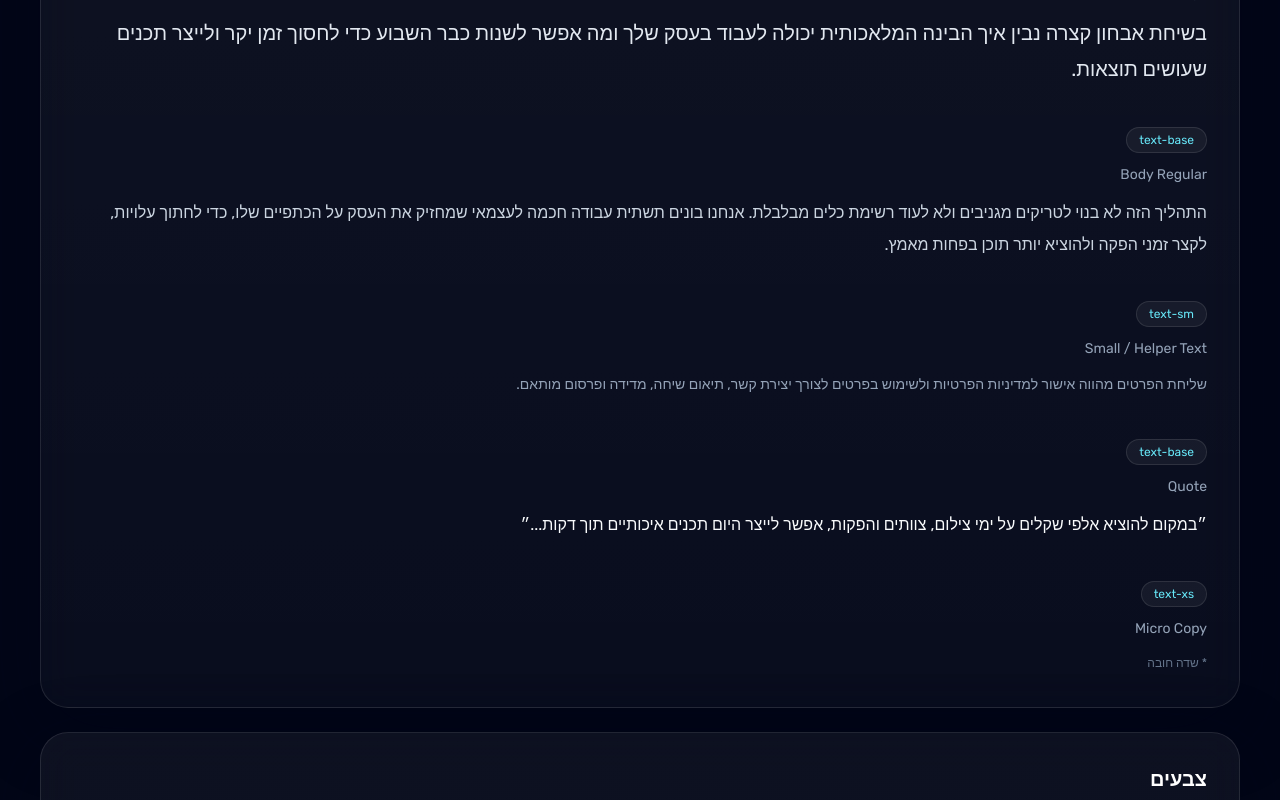
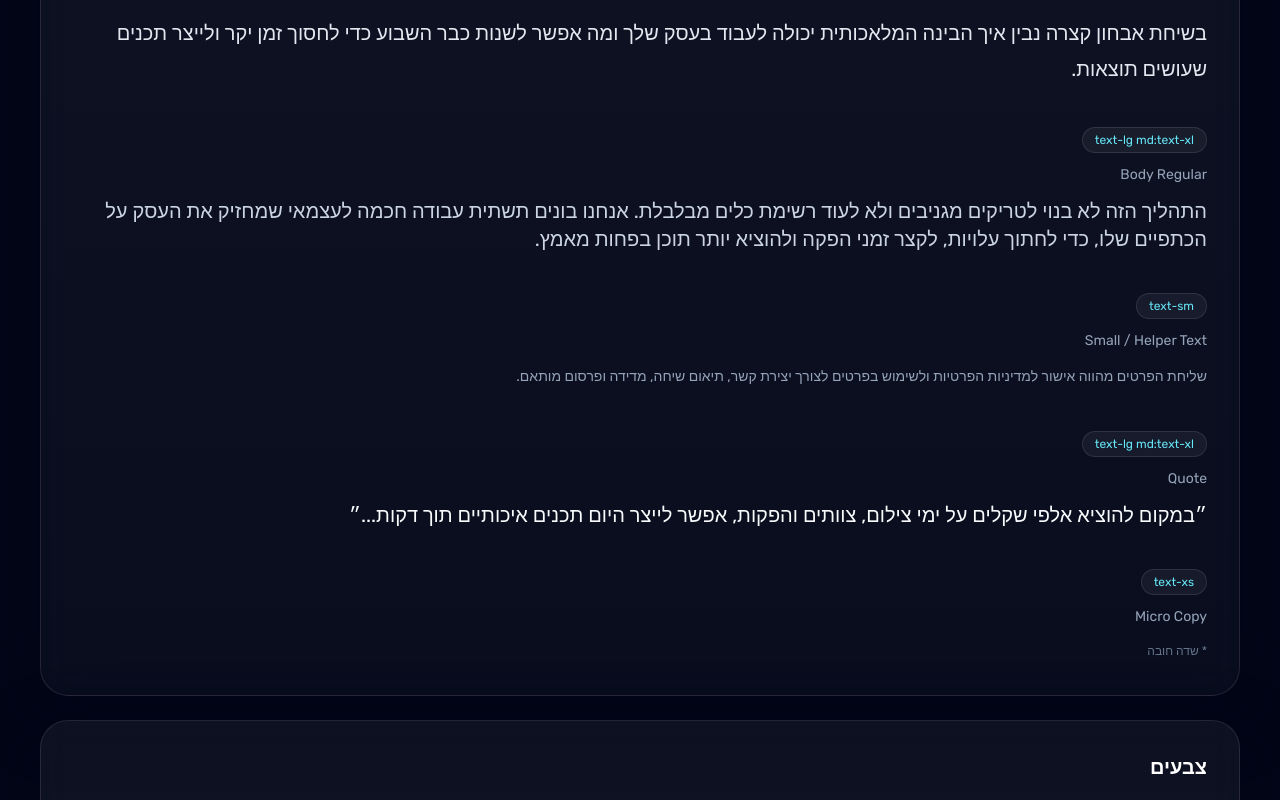
Before and after one commit to MYREMARK/ai, a Next.js app: page /brand-guidelines in a window 1280 px wide. Shown: the part 1220-2020 px from the top of the page. Built offline with nearby package versions, Linux system fonts and the light colour scheme.

Commit message:
update typography

```diff
--- a/app/brand-guidelines/page.tsx
+++ b/app/brand-guidelines/page.tsx
@@ -75,7 +75,7 @@ export default function BrandGuidelinesPage() {
             <h1 className="mt-3 text-4xl font-semibold leading-tight text-white md:text-6xl">
               מערכת העיצוב של העמוד
             </h1>
-            <p className="mt-4 max-w-3xl text-base leading-8 text-slate-300 md:text-lg">
+            <p className="mt-4 max-w-3xl text-lg md:text-xl leading-8 text-slate-300 md:text-lg">
               עמוד עזר להצגת כל הגדלים, הצבעים והרכיבים המרכזיים של המותג כדי
               שיהיה קל לדייק עיצוב ולהתבסס עליו בעמודים עתידיים.
             </p>
@@ -141,9 +141,9 @@ export default function BrandGuidelinesPage() {
               </div>
 
               <div>
-                <CodeLabel>text-base</CodeLabel>
+                <CodeLabel>text-lg md:text-xl</CodeLabel>
                 <p className="mb-3 text-sm text-slate-400">Body Regular</p>
-                <p className="text-base leading-8 text-slate-300">
+                <p className="text-lg md:text-xl leading-8 text-slate-300">
                   התהליך הזה לא בנוי לטריקים מגניבים ולא לעוד רשימת כלים
                   מבלבלת. אנחנו בונים תשתית עבודה חכמה לעצמאי שמחזיק את העסק על
                   הכתפיים שלו, כדי לחתוך עלויות, לקצר זמני הפקה ולהוציא יותר
@@ -161,9 +161,9 @@ export default function BrandGuidelinesPage() {
               </div>
 
               <div>
-                <CodeLabel>text-base</CodeLabel>
+                <CodeLabel>text-lg md:text-xl</CodeLabel>
                 <p className="mb-3 text-sm text-slate-400">Quote</p>
-                <p className="text-base leading-8 text-slate-50">
+                <p className="text-lg md:text-xl leading-8 text-slate-50">
                   ״במקום להוציא אלפי שקלים על ימי צילום, צוותים והפקות, אפשר
                   לייצר היום תכנים איכותיים תוך דקות...״
                 </p>
@@ -193,7 +193,7 @@ export default function BrandGuidelinesPage() {
                         <div
                           className={`h-20 rounded-2xl border border-white/10 ${color.className}`}
                         />
-                        <p className="mt-4 text-base font-medium text-white">
+                        <p className="mt-4 text-lg md:text-xl font-medium text-white">
                           {color.name}
                         </p>
                         <p className="mt-1 text-sm text-slate-400">{color.hex}</p>
@@ -209,8 +209,8 @@ export default function BrandGuidelinesPage() {
           <Card title="כפתורים">
             <div className="space-y-6">
               <div>
-                <CodeLabel>text-base</CodeLabel>
-                <button className="w-full rounded-full bg-white px-6 py-4 text-base font-semibold text-slate-950 md:w-auto">
+                <CodeLabel>text-lg md:text-xl</CodeLabel>
+                <button className="w-full rounded-full bg-white px-6 py-4 text-lg md:text-xl font-semibold text-slate-950 md:w-auto">
                   קבע לי שיחת אבחון ללא עלות
                 </button>
               </div>
@@ -299,22 +299,22 @@ export default function BrandGuidelinesPage() {
           <Card title="כרטיסים / Components">
             <div className="grid gap-5 md:grid-cols-2">
               <div className="rounded-[30px] border border-white/10 bg-white/5 p-5 shadow-[0_18px_55px_rgba(2,6,23,0.24)] backdrop-blur-xl">
-                <CodeLabel>text-xs + text-sm / md:text-base</CodeLabel>
+                <CodeLabel>text-xs + text-sm / md:text-lg md:text-xl</CodeLabel>
                 <div className="inline-flex rounded-full border border-cyan-400/20 bg-cyan-400/10 px-3 py-1.5 text-xs font-medium text-cyan-200">
                   מוח שיווקי
                 </div>
-                <p className="mt-4 text-sm leading-7 text-slate-200 md:text-base md:leading-8">
+                <p className="mt-4 text-sm leading-7 text-slate-200 md:text-lg md:text-xl md:leading-8">
                   נבנה יחד מנגנון שמוציא ממך פוסטים, רעיונות וניסוחים בקול
                   המקצועי שלך.
                 </p>
               </div>
 
               <div className="rounded-[30px] border border-white/10 bg-slate-950/72 p-6 shadow-[0_30px_90px_rgba(2,6,23,0.5)] backdrop-blur-xl">
-                <CodeLabel>text-xl + text-base</CodeLabel>
+                <CodeLabel>text-xl + text-lg md:text-xl</CodeLabel>
                 <p className="text-xl font-semibold text-white">
                   מארק זוסמנוביץ׳
                 </p>
-                <p className="mt-3 text-base leading-8 text-slate-300">
+                <p className="mt-3 text-lg md:text-xl leading-8 text-slate-300">
                   מרצה ומעצב שיווק ומוניטיזציה עם למעלה מ־20 שנות ניסיון.
                 </p>
               </div>
@@ -332,8 +332,8 @@ export default function BrandGuidelinesPage() {
                 <p className="text-sm text-white">דוגמת טקסט text-sm</p>
               </div>
               <div>
-                <CodeLabel>text-base</CodeLabel>
-                <p className="text-base text-white">דוגמת טקסט text-base</p>
+                <CodeLabel>text-lg md:text-xl</CodeLabel>
+                <p className="text-lg md:text-xl text-white">דוגמת טקסט text-lg md:text-xl</p>
               </div>
               <div>
                 <CodeLabel>text-lg</CodeLabel>
--- a/app/page.tsx
+++ b/app/page.tsx
@@ -465,7 +465,7 @@ useEffect(() => {
               <div className="mt-4 text-5xl font-semibold leading-none text-white md:text-6xl">
                 {item.value}
               </div>
-              <div className="mt-4 text-base font-medium tracking-[0.08em] text-slate-200 md:text-lg">
+              <div className="mt-4 text-lg md:text-xl font-medium tracking-[0.08em] text-slate-200 md:text-lg">
                 {item.label}
               </div>
             </div>
@@ -527,14 +527,14 @@ useEffect(() => {
                 אני לא מלמד “כלים”
               </h2>
               <p className="mt-3 text-xl text-cyan-200">אני בונה איתך דרך עבודה</p>
-              <p className="mt-6 text-base leading-8 text-slate-300">
+              <p className="mt-6 text-lg md:text-xl leading-8 text-slate-300">
                 בשיחת האבחון נבין מה באמת ישרת את העסק שלך, מה מיותר לחלוטין,
                 ואיך לגרום ל-AI לעבוד בשבילך בצורה טבעית, יעילה ורווחית.
               </p>
 
               <div className="mt-8 rounded-3xl border border-cyan-400/15 bg-cyan-400/10 p-5">
-                <p className="text-base font-medium text-white">המטרה פשוטה</p>
-                <p className="mt-2 text-base leading-7 text-slate-200">
+                <p className="text-lg md:text-xl font-medium text-white">המטרה פשוטה</p>
+                <p className="mt-2 text-lg md:text-xl leading-7 text-slate-200">
                   לצאת מהשיחה עם כיוון ברור וצעדים מיידיים.
                 </p>
 
@@ -547,7 +547,7 @@ useEffect(() => {
                   <div className="mt-0.5 flex h-10 w-10 shrink-0 items-center justify-center rounded-full bg-cyan-400/10 text-sm font-semibold text-cyan-200">
                     0{index + 1}
                   </div>
-                  <p className="text-base leading-8 text-slate-200">✔ {item}</p>
+                  <p className="text-lg md:text-xl leading-8 text-slate-200">✔ {item}</p>
                 </div>
               ))}
             </div>
@@ -608,7 +608,7 @@ useEffect(() => {
                 אני מארק זוסמנוביץ׳
               </h2>
 
-              <p className="mt-4 text-base leading-8 text-slate-300">
+              <p className="mt-4 text-lg md:text-xl leading-8 text-slate-300">
                 מרצה ומעצב שיווק ומוניטיזציה עם למעלה מ 20 שנות ניסיון.
                המטרה שלי היא לסנן עבורך את הרעש ולהטמיע בדיוק את מה שיביא לעסק
                 שלך את התוצאה המהירה והרווחית ביותר.
@@ -627,20 +627,20 @@ useEffect(() => {
 
             <div className="space-y-4">
               <div className="glass-card p-5">
-                <p className="text-base leading-8 text-slate-200">
+                <p className="text-lg md:text-xl leading-8 text-slate-200">
                   עבדתי והובלתי תהליכים במשרדי הפרסום הגדולים בישראל,
                   בסטארטאפים ובחברות גיימינג בינלאומיות
                 </p>
               </div>
 
               <div className="glass-card p-5">
-                <p className="text-base leading-8 text-slate-200">
+                <p className="text-lg md:text-xl leading-8 text-slate-200">
                   מרצה לבינה מלאכותית, מיתוג וחשיבה יצירתית באקדמיית נטקראפט
                 </p>
               </div>
 
               <div className="glass-card p-5">
-                <p className="text-base leading-8 text-slate-200">
+                <p className="text-lg md:text-xl leading-8 text-slate-200">
                   מחבר הספר Marketing Creative Hacks שנמכר באמזון עם ביקורות
                   מצוינות ⭐⭐⭐⭐⭐
                 </p>
--- a/app/privacy-policy/page.tsx
+++ b/app/privacy-policy/page.tsx
@@ -29,7 +29,7 @@ export default function PrivacyPolicyPage() {
         </button>
       </div>
 
-      <div className="space-y-8 text-base leading-8 text-slate-300">
+      <div className="space-y-8 text-lg md:text-xl leading-8 text-slate-300">
         <section>
           <p>
             אנו מכבדים את פרטיות המשתמשים באתר ומחויבים לפעול בשקיפות ביחס
--- a/components/faq-accordion.tsx
+++ b/components/faq-accordion.tsx
@@ -40,7 +40,7 @@ export function FaqAccordion({ items }: { items: FaqItem[] }) {
               }`}
             >
               <div className="overflow-hidden">
-                <div className="border-t border-white/10 px-5 py-5 text-base leading-8 text-slate-300 md:px-6">
+                <div className="border-t border-white/10 px-5 py-5 text-lg md:text-xl leading-8 text-slate-300 md:px-6">
                   {item.answer}
                 </div>
               </div>
--- a/components/scroll-video-reveal-section.tsx
+++ b/components/scroll-video-reveal-section.tsx
@@ -216,7 +216,7 @@ export function ScrollVideoRevealSection({
                         <div className="inline-flex rounded-full border border-cyan-400/20 bg-cyan-400/10 px-3 py-1.5 text-xs font-medium text-cyan-200">
                           {track.title}
                         </div>
-                        <p className="mt-4 text-base leading-8 text-slate-200">
+                        <p className="mt-4 text-lg md:text-xl leading-8 text-slate-200">
                           {track.text}
                         </p>
                       </div>
--- a/components/section-title.tsx
+++ b/components/section-title.tsx
@@ -16,7 +16,7 @@ export function SectionTitle({ eyebrow, title, description }: SectionTitleProps)
         {title}
       </h2>
       {description ? (
-        <p className="mt-4 text-base leading-8 text-slate-300 md:text-lg">
+        <p className="mt-4 text-lg md:text-xl leading-8 text-slate-300 md:text-lg">
           {description}
         </p>
       ) : null}
--- a/components/testimonial-carousel.tsx
+++ b/components/testimonial-carousel.tsx
@@ -79,7 +79,7 @@ export function TestimonialCarousel({ items }: { items: Testimonial[] }) {
 
                   <div className="mt-8 border-t border-white/10 pt-5">
                     <p className="text-xl font-semibold text-white">{item.name}</p>
-                    <p className="mt-2 text-sm leading-7 text-slate-300 md:text-base">
+                    <p className="mt-2 text-sm leading-7 text-slate-300 md:text-lg md:text-xl">
                       {item.role}
                     </p>
                   </div>
@@ -143,7 +143,7 @@ export function TestimonialCarousel({ items }: { items: Testimonial[] }) {
 
                   <div className="mt-8 pt-5">
                     <p className="text-xl font-semibold">{item.name}</p>
-                    <p className="mt-2 text-sm leading-7 md:text-base">
+                    <p className="mt-2 text-sm leading-7 md:text-lg md:text-xl">
                       {item.role}
                     </p>
                   </div>
```
